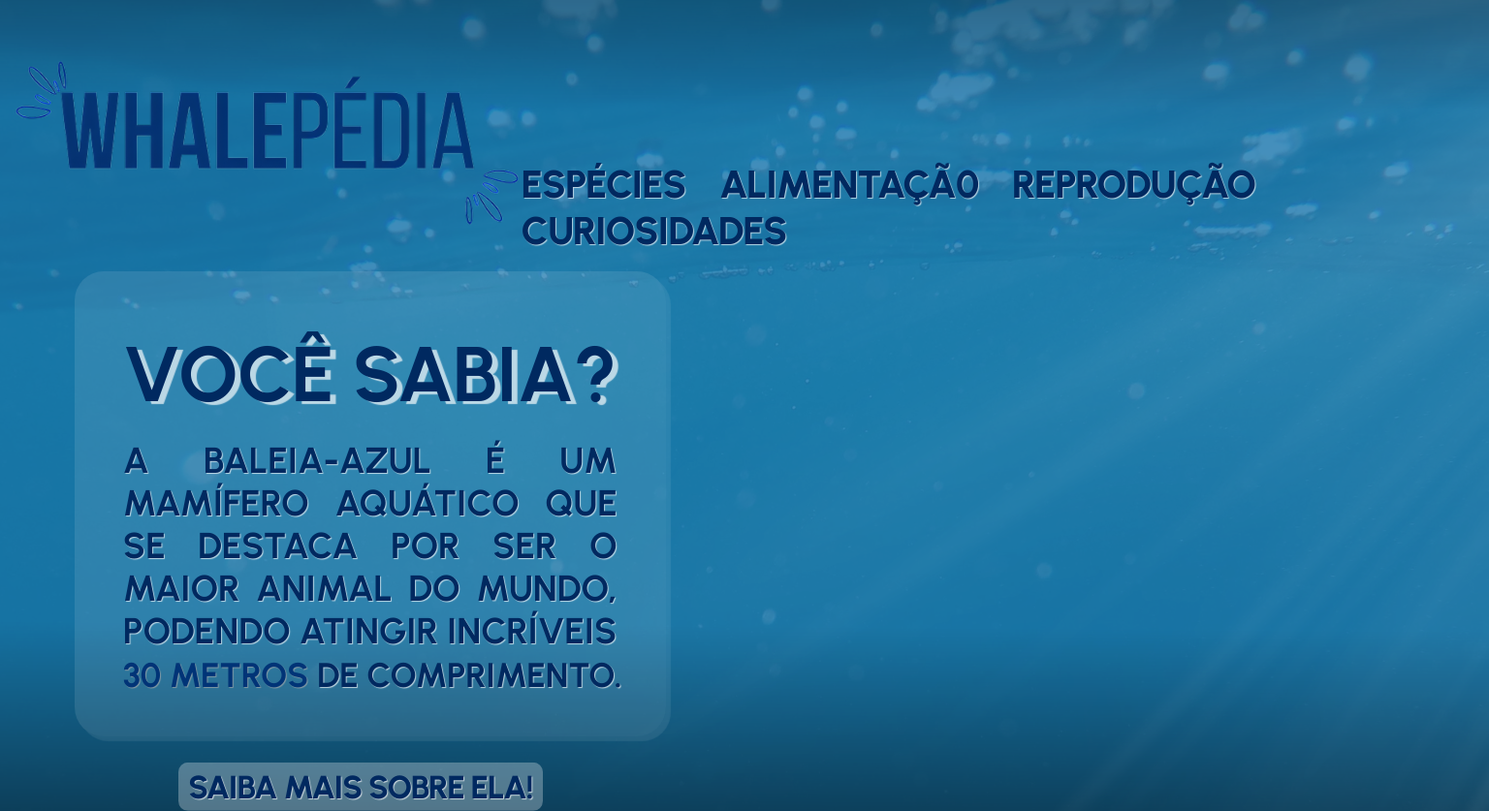
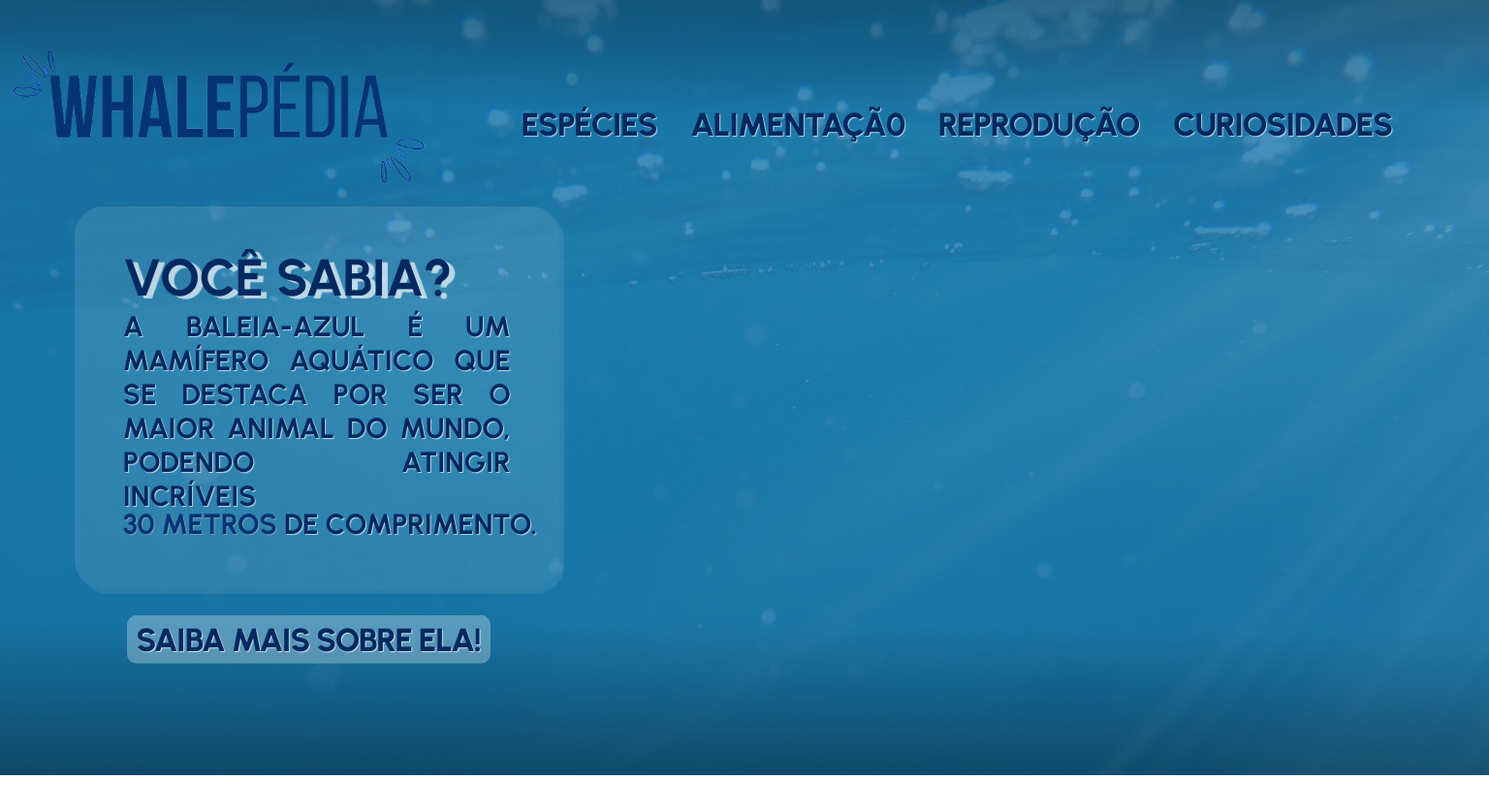
Before and after one commit to Maximiliano-Lopes/tiwm22-ti-g04, a website: page src/index.html in a window 1536 px wide. Shown: the whole page at 97% size. After the commit the page ends 800 px from the top, so only its background shows below. Drawn offline with Linux system fonts and the light colour scheme.

Commit message:
InserindoNpmBuild

```diff
--- /dev/null
+++ b/package.json
@@ -0,0 +1,5 @@
+{
+  "dependencies": {
+    "build": "^0.1.4"
+  }
+}
--- a/src/styles/index.css
+++ b/src/styles/index.css
@@ -1,31 +1,29 @@
-body{
+body {
   background-image: url("../images/background-ocean.png");
   margin: 0;
   padding: 0;
-    font-family: 'Handlee', cursive;
-    font-family: 'Urbanist', sans-serif;
+  font-family: "Handlee", cursive;
+  font-family: "Urbanist", sans-serif;
   color: #002960;
 }
-#LogoImg img{
+#LogoImg img {
   width: 550px;
 }
-a{
+a {
   font-weight: 800;
   letter-spacing: -1px;
   color: #002960;
   text-decoration: none;
   padding-right: 2vw;
   font-size: 30pt;
-    text-shadow: rgba(255, 255, 255, 0.671) 1px 1px 1px ;
-
+  text-shadow: rgba(255, 255, 255, 0.671) 1px 1px 1px;
 }
-#TopBar section{
+#TopBar section {
   position: absolute;
   margin-left: 35%;
   margin-top: -10%;
-
 }
-#CardArea{
+#CardArea {
   max-width: 510px;
   background-color: rgba(255, 255, 255, 0.103);
   padding: 5px 50px 50px 50px;
@@ -34,28 +32,28 @@ a{
   border-radius: 30px;
   box-shadow: rgba(255, 255, 255, 0.082) 5px 5px 1px;
 }
-#CardArea p{
+#CardArea p {
   margin-top: -35px;
   font-size: 28pt;
   font-weight: bolder;
   text-align: justify;
-    text-shadow: rgba(255, 255, 255, 0.671) 1px 1px 1px ;
+  text-shadow: rgba(255, 255, 255, 0.671) 1px 1px 1px;
 }
-#CardArea span{
+#CardArea span {
   margin-top: -35px;
   position: absolute;
   font-weight: bolder;
   font-size: 26.5pt;
-    text-shadow: rgba(255, 255, 255, 0.671) 1px 1px 1px ;
+  text-shadow: rgba(255, 255, 255, 0.671) 1px 1px 1px;
 }
-#CardArea h1{
+#CardArea h1 {
   font-size: 60pt;
   font-weight: bolder;
-    text-shadow: rgba(255, 255, 255, 0.671) 6px 3px 1px ;
+  text-shadow: rgba(255, 255, 255, 0.671) 6px 3px 1px;
 }
-strong{
+strong {
   color: #003477;
-    text-shadow: rgba(170, 170, 170, 0.671) 1px 1px 1px ;
+  text-shadow: rgba(170, 170, 170, 0.671) 1px 1px 1px;
 }
 @-webkit-keyframes bloob {
   0% {
@@ -98,13 +96,13 @@ strong{
   }
 }
 
-#BotaoBaleiaAzul{
+#BotaoBaleiaAzul {
   -webkit-animation-name: bob-float, bloob;
   animation-name: bob-float, bloob;
-    -webkit-animation-duration: .3s, 1.5s;
-    animation-duration: .2s, 3s;
-    -webkit-animation-delay: 0s, .3s;
-    animation-delay: 0s, .3s;
+  -webkit-animation-duration: 0.3s, 1.5s;
+  animation-duration: 0.2s, 3s;
+  -webkit-animation-delay: 0s, 0.3s;
+  animation-delay: 0s, 0.3s;
   -webkit-animation-timing-function: ease-out, ease-in-out;
   animation-timing-function: ease-out, ease-in-out;
   -webkit-animation-iteration-count: 1, infinite;
@@ -122,3 +120,58 @@ strong{
   margin-left: 12%;
   margin-top: 2%;
 }
+@media screen and (min-width: 1500px) {
+  #LogoImg img {
+    width: 450px;
+  }
+  a {
+    font-weight: 800;
+    letter-spacing: -1px;
+    color: #002960;
+    text-decoration: none;
+    padding-right: 2vw;
+    font-size: 25pt;
+    text-shadow: rgba(255, 255, 255, 0.671) 1px 1px 1px;
+  }
+  #TopBar section {
+    position: absolute;
+    margin-left: 35%;
+    margin-top: -10%;
+  }
+  #CardArea {
+    max-width:400px;
+    background-color: rgba(255, 255, 255, 0.103);
+    padding: 5px 50px 50px 50px;
+    margin-left: 5vw;
+    margin-top: -6vh;
+    border-radius: 30px;
+    box-shadow: rgba(255, 255, 255, 0.082) 5px 5px 1px;
+  }
+  #CardArea p {
+    margin-top: -35px;
+    font-size: 22pt;
+    font-weight: bolder;
+    text-align: justify;
+    text-shadow: rgba(255, 255, 255, 0.671) 1px 1px 1px;
+  }
+  #CardArea span {
+    margin-top: -35px;
+    position: absolute;
+    font-weight: bolder;
+    font-size: 22pt;
+    text-shadow: rgba(255, 255, 255, 0.671) 1px 1px 1px;
+  }
+  #CardArea h1 {
+    font-size: 40pt;
+    font-weight: bolder;
+    text-shadow: rgba(255, 255, 255, 0.671) 6px 3px 1px;
+  }
+  strong {
+    color: #003477;
+    text-shadow: rgba(170, 170, 170, 0.671) 1px 1px 1px;
+  }
+  #BotaoBaleiaAzul {
+    margin-left: 8.5%;
+  }
+
+}
```
Also changed, not shown: 1 other file. Lines whose indentation alone changed are shown as unchanged.
